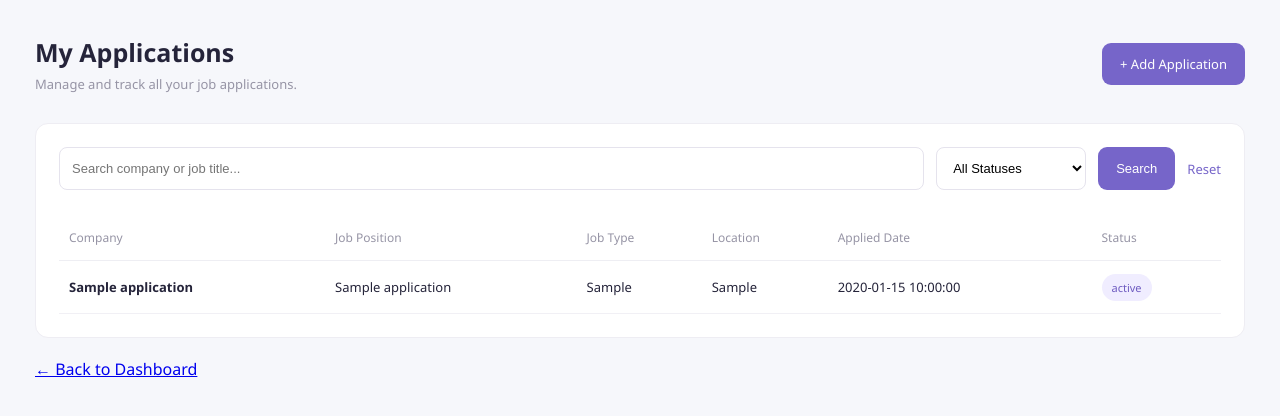
After one commit to kanan-prajapati-hngu/apply-track, a PHP site: page /pages/applications.php in a window 1280 px wide. The commit adds this page. Shown: the top 416 px of the page. Run offline with PHP 8.4, Linux system fonts and the light colour scheme; tables that the repository leaves empty or names only in its code hold one stand-in row (values such as "Sample post").

Commit message:
Implement applications listing and filtering

```diff
--- a/assets/css/style.css
+++ b/assets/css/style.css
@@ -236,3 +236,48 @@ td {
         grid-template-columns: 1fr;
     }
 }
+
+/* Applications Search and Filter */
+
+.filter-form {
+    display: flex;
+    gap: 12px;
+    margin-bottom: 25px;
+    flex-wrap: wrap;
+}
+
+.filter-form input,
+.filter-form select {
+    padding: 12px;
+    border: 1px solid #e5e3ed;
+    border-radius: 8px;
+    font-size: 13px;
+    outline: none;
+}
+
+.filter-form input {
+    flex: 1;
+    min-width: 200px;
+}
+
+.filter-form select {
+    min-width: 150px;
+    background: white;
+}
+
+.filter-form input:focus,
+.filter-form select:focus {
+    border-color: #7665c9;
+}
+
+.filter-form button {
+    border: none;
+    cursor: pointer;
+}
+
+.filter-form a {
+    align-self: center;
+    color: #7665c9;
+    text-decoration: none;
+    font-size: 13px;
+}
--- /dev/null
+++ b/pages/applications.php
@@ -0,0 +1,175 @@
+
+<?php
+require_once "../config/database.php";
+
+// Get search input
+$search = $_GET['search'] ?? '';
+
+// Get selected status
+$status = $_GET['status'] ?? '';
+
+// Build SQL query
+$sql = "
+    SELECT
+        a.*,
+        s.status_name
+    FROM applications a
+    INNER JOIN application_statuses s
+        ON a.status_id = s.id
+    WHERE 1=1
+";
+
+$params = [];
+
+// Search by company or job title
+if (!empty($search)) {
+    $sql .= " AND (a.company_name LIKE :search
+              OR a.job_title LIKE :search)";
+    $params['search'] = "%$search%";
+}
+
+// Filter by status
+if (!empty($status)) {
+    $sql .= " AND a.status_id = :status";
+    $params['status'] = $status;
+}
+
+$sql .= " ORDER BY a.created_at DESC";
+
+$stmt = $pdo->prepare($sql);
+$stmt->execute($params);
+
+$applications = $stmt->fetchAll(PDO::FETCH_ASSOC);
+
+// Fetch available statuses
+$statusQuery = $pdo->query(
+    "SELECT * FROM application_statuses"
+);
+
+$statuses = $statusQuery->fetchAll(PDO::FETCH_ASSOC);
+
+function e($value) {
+    return htmlspecialchars((string)$value, ENT_QUOTES, 'UTF-8');
+}
+?>
+
+<!DOCTYPE html>
+<html lang="en">
+<head>
+    <meta charset="UTF-8">
+    <meta name="viewport" content="width=device-width, initial-scale=1.0">
+
+    <title>Applications | ApplyTrack</title>
+
+    <link rel="stylesheet" href="../assets/css/style.css">
+</head>
+
+<body>
+
+<div class="main-content">
+
+    <header class="topbar">
+        <div>
+            <h2>My Applications</h2>
+            <p>Manage and track all your job applications.</p>
+        </div>
+
+        <a href="add-application.php" class="primary-btn">
+            + Add Application
+        </a>
+    </header>
+
+    <!-- Search and Filter -->
+
+    <section class="content-card">
+
+        <form method="GET" class="filter-form">
+
+            <input
+                type="text"
+                name="search"
+                placeholder="Search company or job title..."
+                value="<?= e($search) ?>"
+            >
+
+            <select name="status">
+                <option value="">All Statuses</option>
+
+                <?php foreach ($statuses as $s): ?>
+                    <option
+                        value="<?= e($s['id']) ?>"
+                        <?= $status == $s['id'] ? 'selected' : '' ?>
+                    >
+                        <?= e($s['status_name']) ?>
+                    </option>
+                <?php endforeach; ?>
+            </select>
+
+            <button type="submit" class="primary-btn">
+                Search
+            </button>
+
+            <a href="applications.php">Reset</a>
+
+        </form>
+
+        <div class="table-wrapper">
+
+            <table>
+
+                <thead>
+                    <tr>
+                        <th>Company</th>
+                        <th>Job Position</th>
+                        <th>Job Type</th>
+                        <th>Location</th>
+                        <th>Applied Date</th>
+                        <th>Status</th>
+                    </tr>
+                </thead>
+
+                <tbody>
+
+                <?php if (count($applications) > 0): ?>
+
+                    <?php foreach ($applications as $app): ?>
+
+                        <tr>
+                            <td><strong><?= e($app['company_name']) ?></strong></td>
+                            <td><?= e($app['job_title']) ?></td>
+                            <td><?= e($app['job_type']) ?></td>
+                            <td><?= e($app['location']) ?></td>
+                            <td><?= e($app['applied_date']) ?></td>
+                            <td>
+                                <span class="status">
+                                    <?= e($app['status_name']) ?>
+                                </span>
+                            </td>
+                        </tr>
+
+                    <?php endforeach; ?>
+
+                <?php else: ?>
+
+                    <tr>
+                        <td colspan="6">No applications found.</td>
+                    </tr>
+
+                <?php endif; ?>
+
+                </tbody>
+
+            </table>
+
+        </div>
+
+    </section>
+
+    <p style="margin-top:20px;">
+        <a href="../index.php">← Back to Dashboard</a>
+    </p>
+
+</div>
+
+</body>
+</html>
```
Also changed, not shown: pages/application.php (deleted).
